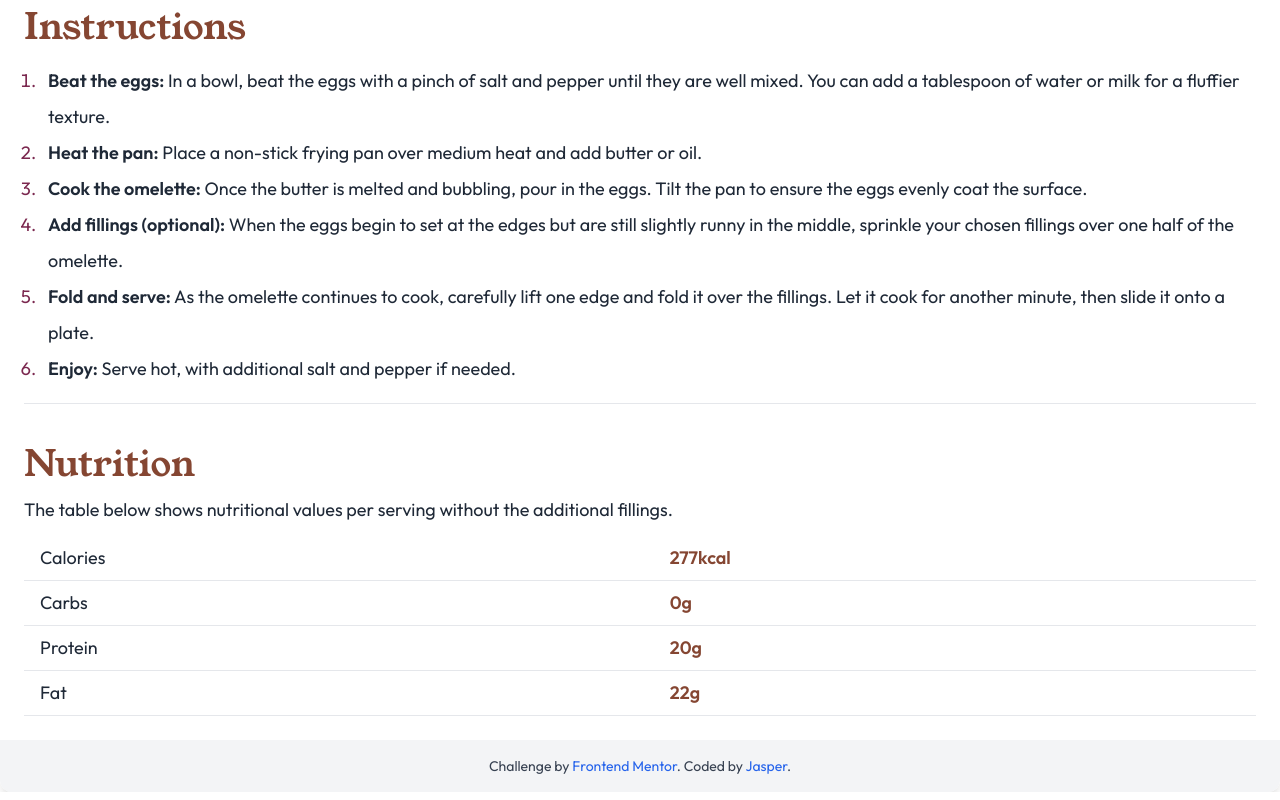
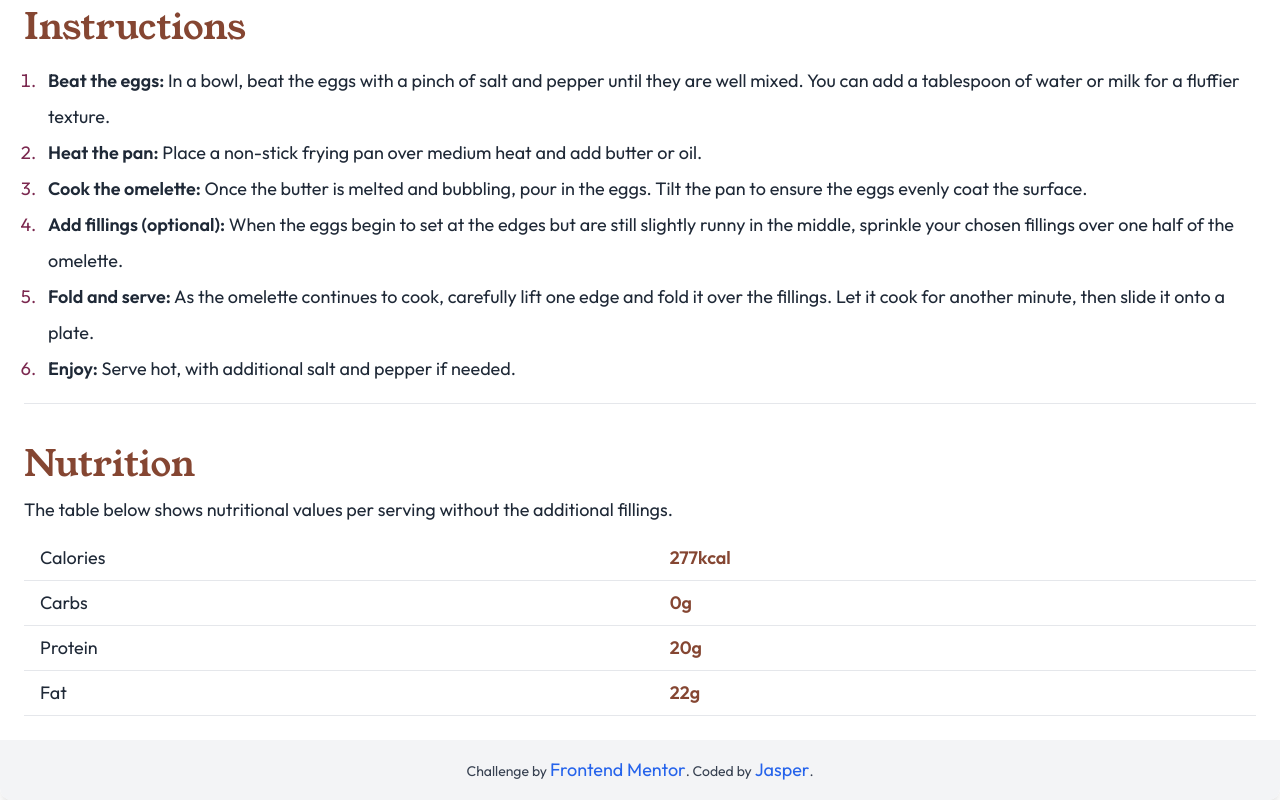
Before and after one commit to JasperMunene/recipe, a website: page index.html in a window 1280 px wide. Shown: the part 1319-2119 px from the top of the page. Drawn offline with Linux system fonts and the light colour scheme.

Commit message:
Make links distinguishable

```diff
--- a/index.html
+++ b/index.html
@@ -78,9 +78,9 @@
     <div class=" bg-gray-100 rounded-b-xl text-center p-4 font-outfit">
       <p class="text-sm lg:text-base text-gray-700">
         Challenge by
-        <a href="https://www.frontendmentor.io?ref=challenge" target="_blank" class="text-blue-600 hover:underline">Frontend Mentor</a>.
+        <a href="https://www.frontendmentor.io?ref=challenge" target="_blank" class="text-blue-600 hover:underline text-lg lg:text-xl">Frontend Mentor</a>.
         Coded by
-        <a href="https://github.com/JasperMunene" target="_blank" class="text-blue-600 hover:underline">Jasper</a>.
+        <a href="https://github.com/JasperMunene" target="_blank" class="text-blue-600 hover:underline text-lg lg:text-xl">Jasper</a>.
       </p>
     </div>
 
```
Also changed, not shown: css/main.css.
